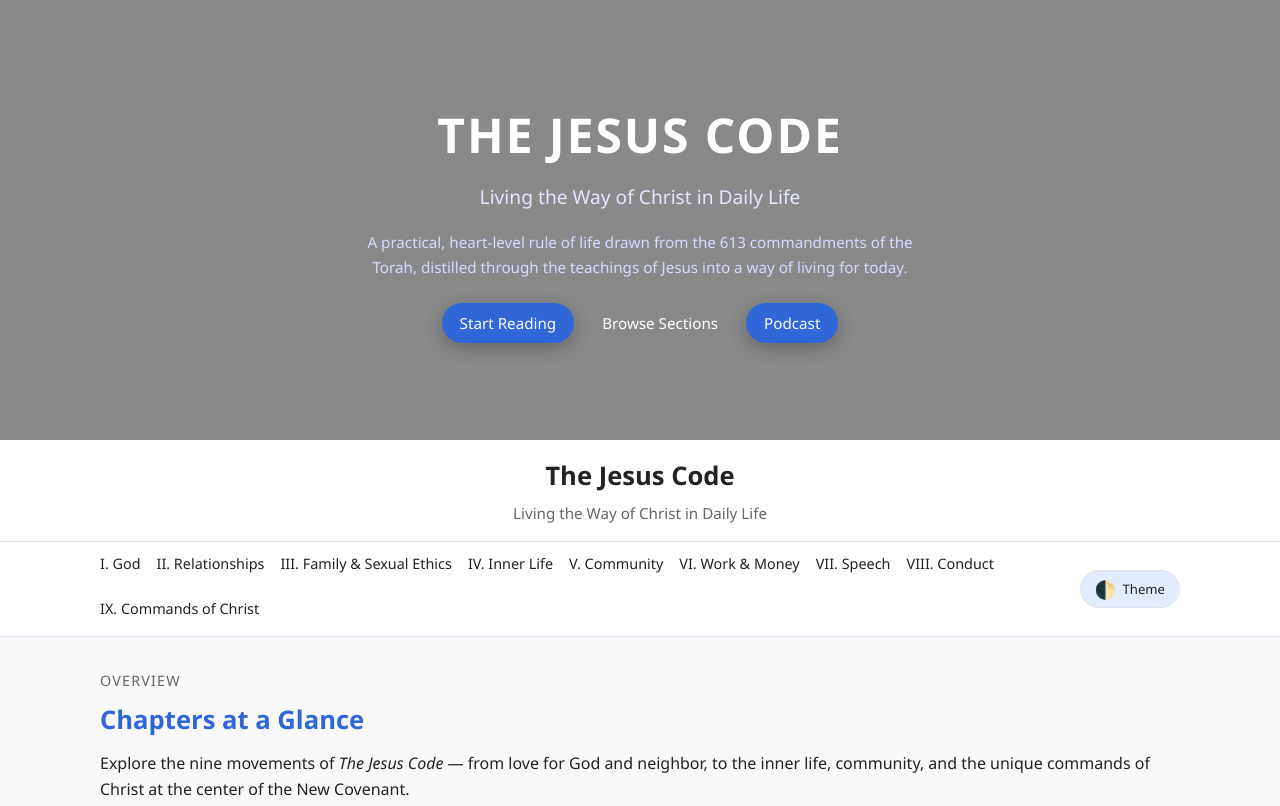
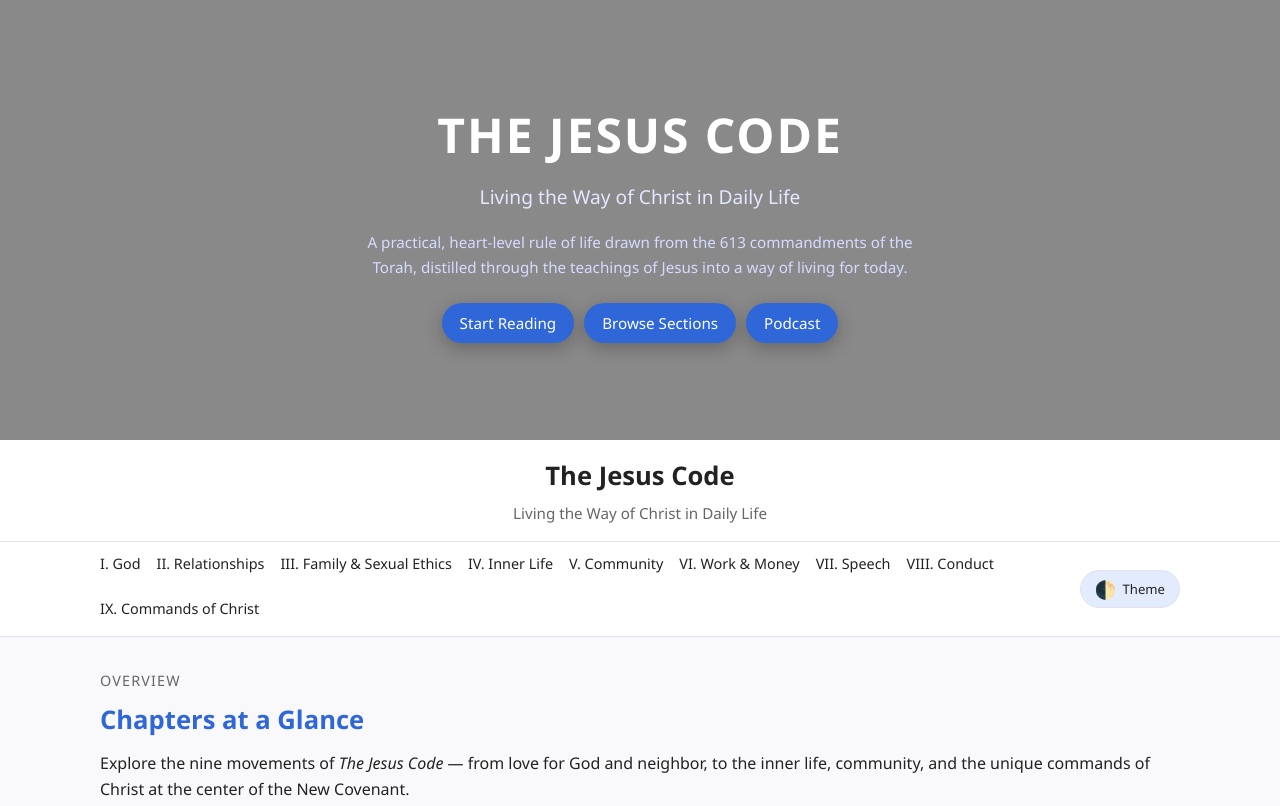
Before and after one commit to drs-az/TheJesusCode, a plain HTML site: page index.html in a window 1280 px wide. Shown: the top 806 px of the page. Drawn offline with Linux system fonts and the light colour scheme.

Commit message:
Update index.html

```diff
--- a/index.html
+++ b/index.html
@@ -499,7 +499,7 @@
             <button class="btn-primary" onclick="document.getElementById('section1').scrollIntoView({behavior:'smooth'})">
                 Start Reading
             </button>
-            <button class="btn-ghost" onclick="document.getElementById('chapters').scrollIntoView({behavior:'smooth'})">
+            <button class="btn-primary" onclick="document.getElementById('chapters').scrollIntoView({behavior:'smooth'})">
                 Browse Sections
             </button>
             <button class="btn-primary" onclick="document.getElementById('podcast').scrollIntoView({behavior:'smooth'})">
```
